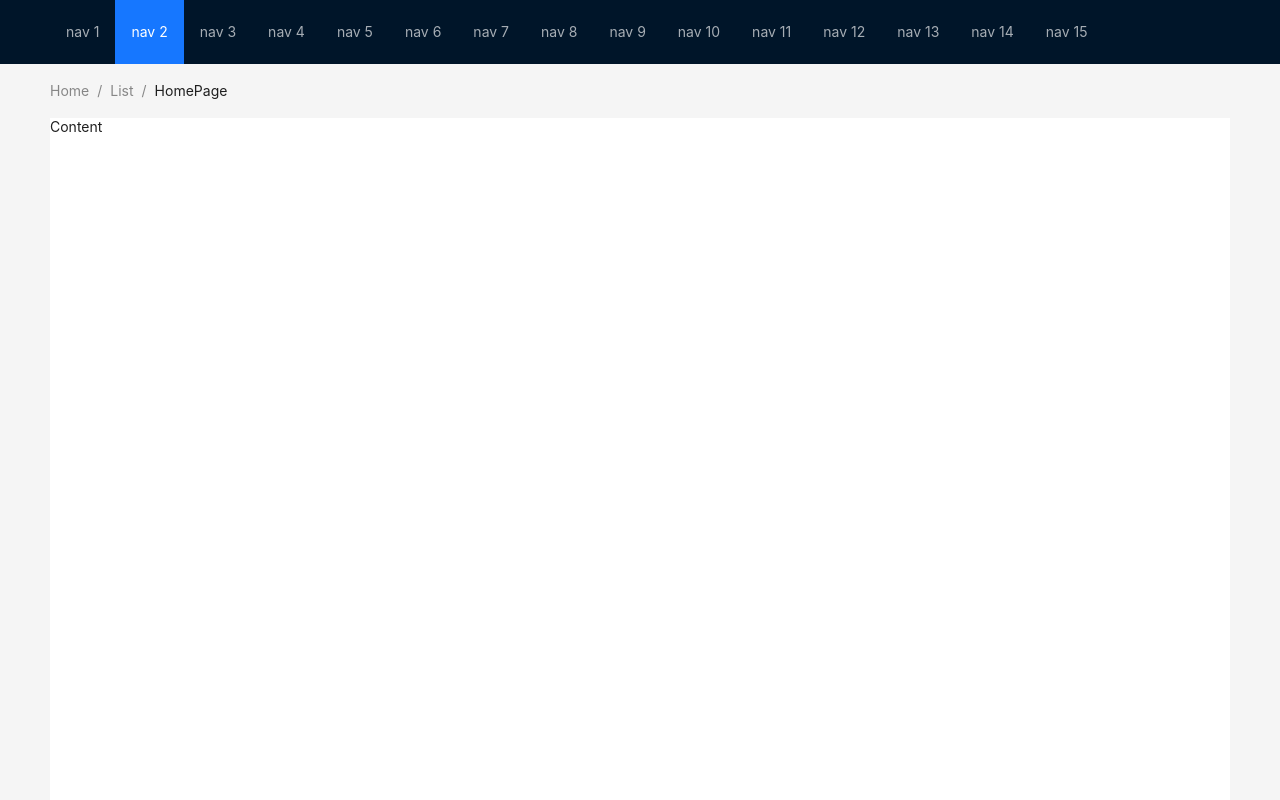
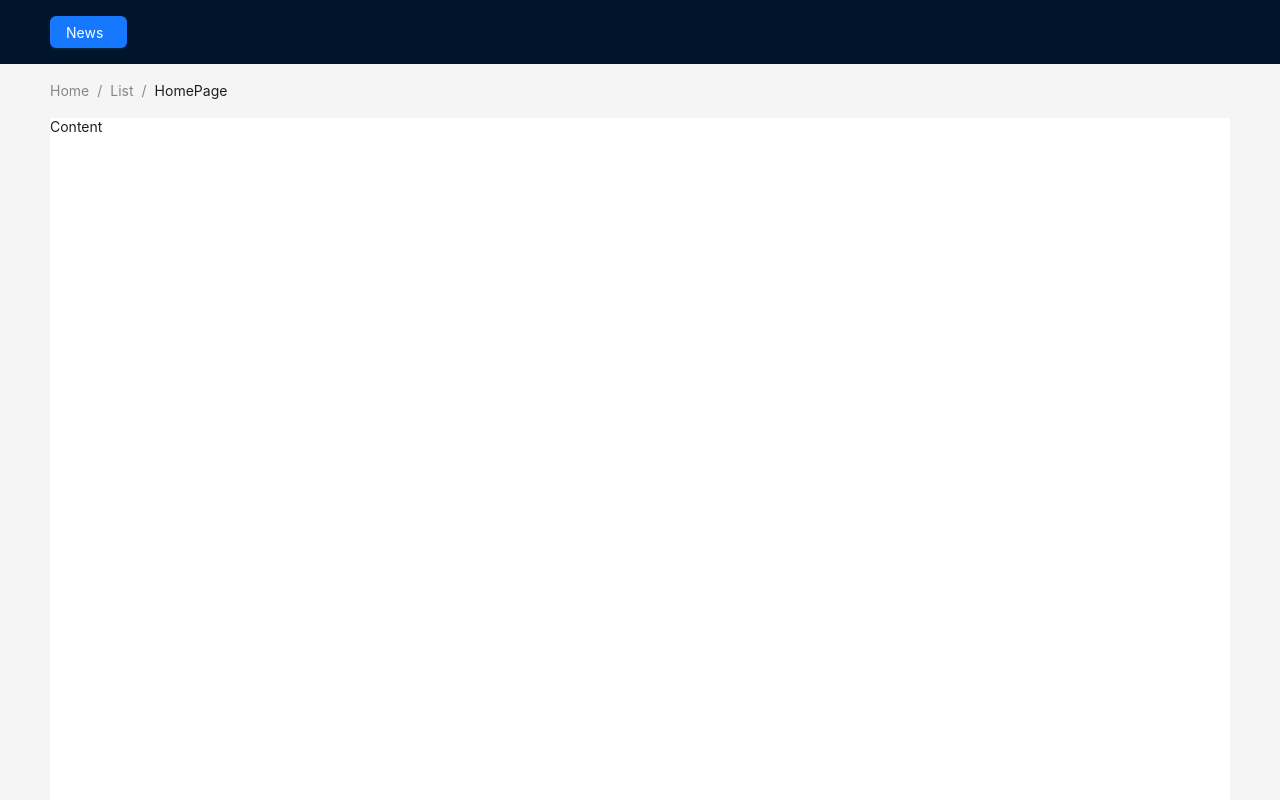
Before and after one commit to sarwar-asik/All-Nextjs, a Next.js app: page / in a window 1280 px wide. Shown: the top 800 px of the page. Built offline with nearby package versions, Linux system fonts and the light colour scheme.

Commit message:
added a nav

```diff
--- a/src/pages/index.js
+++ b/src/pages/index.js
@@ -1,5 +1,6 @@
 import React from 'react';
-import { Breadcrumb, Layout, Menu, theme } from 'antd';
+import { Breadcrumb, Button, Layout, Menu, theme } from 'antd';
+import Link from 'next/link';
 
 const { Header, Content, Footer } = Layout;
 
@@ -16,14 +17,13 @@ const HomePage = () => {
           theme="dark"
           mode="horizontal"
           defaultSelectedKeys={['2']}
-          items={new Array(15).fill(null).map((_, index) => {
-            const key = index + 1;
-            return {
-              key,
-              label: `nav ${key}`,
-            };
-          })}
-        />
+
+        >
+          <Button  type='primary'><Link href='/news'>News</Link> </Button>
+
+
+
+        </Menu>
       </Header>
       <Content style={{ padding: '0 50px' }}>
         <Breadcrumb style={{ margin: '16px 0' }}>
```
Also changed, not shown: src/pages/404.js (+9 -1 lines), src/pages/news/index.js (+11 -6 lines).
